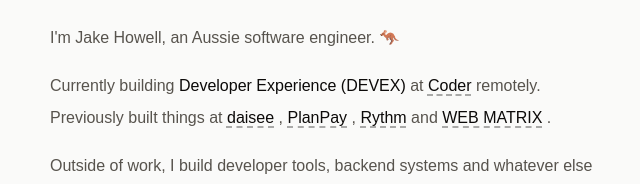
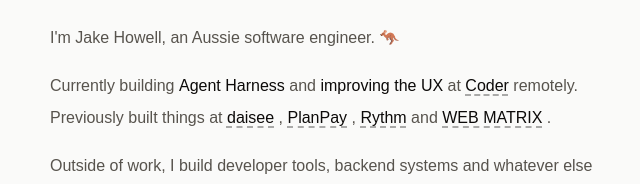
Before and after one commit to jakehwll/portfolio, an Astro site: page / in a window 1280 px wide. Shown: the part 167-351 px from the top of the page, without its empty margins (318-958 px from the left). Built offline with nearby package versions, Linux system fonts and the light colour scheme; Astro itself is replaced by a stand-in of ours.

Commit message:
fix: update current project description in `index.astro`

```diff
--- a/src/pages/index.astro
+++ b/src/pages/index.astro
@@ -14,7 +14,9 @@ import Footer from '../components/Footer.astro';
 		</p>
 		<div>
 			Currently building{" "}
-			<span class="font-medium text-stone-950 dark:text-white">Developer Experience (DEVEX)</span>
+			<span class="font-medium text-stone-950 dark:text-white">Agent Harness</span>
+			and
+			<span class="font-medium text-stone-950 dark:text-white">improving the UX</span>
 			{" "}at{" "}
 			<CompanyLink href="https://www.coder.com" name="Coder" icon="/companies/coder.jpg" /> remotely.<br />
 			Previously built things at <CompanyLink href="https://daisee.com" name="daisee" icon="/companies/daisee.jpg" />, <CompanyLink href="https://planpay.com" name="PlanPay" icon="/companies/planpay.jpg" />, <CompanyLink href="https://rythm.fm" name="Rythm" icon="/companies/rythm.jpg" /> and <CompanyLink href="https://webmatrix.au" name="WEB MATRIX" icon="/companies/webmatrix.jpg" />.
```
